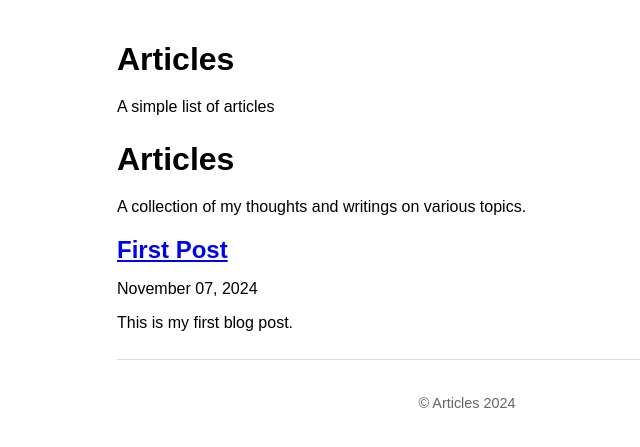
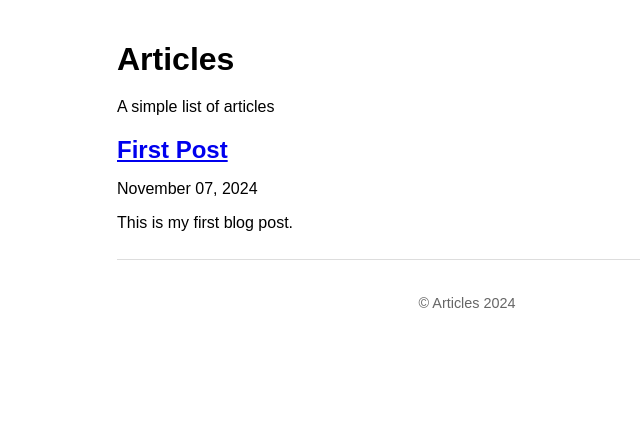
Before and after one commit to jessespeak/jessespeak.github.io, a Jekyll site: the page built from index.html, in a window 1280 px wide. Shown: the top 447 px of the page, without its empty margins (173-813 px from the left). Built offline with Jekyll 4.4.1, drawn with Linux system fonts in a browser that asks for light colours.

Commit message:
Update index.html

```diff
--- a/index.html
+++ b/index.html
@@ -4,9 +4,6 @@ title: "Articles"
 ---
 
 <!-- Single-column layout with heading and intro paragraph -->
-<h1>Articles</h1>
-<p>A collection of my thoughts and writings on various topics.</p>
-
 <ul class="article-list">
   {% for post in site.posts %}
     <li>
```
